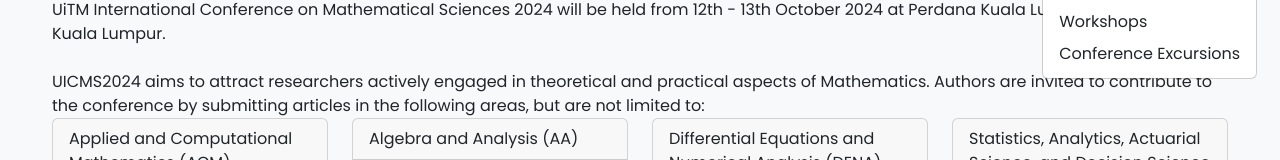
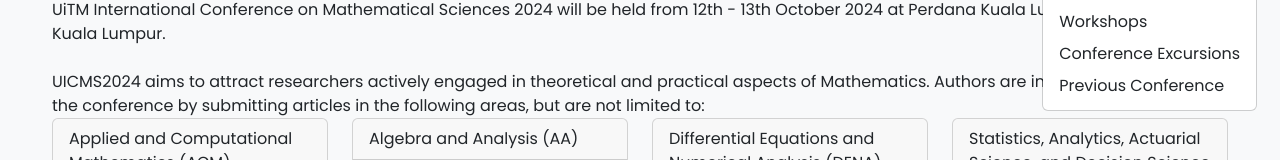
Before and after one commit to uicms2024/uicms2024.github.io, an Angular app: page /call4papers in a window 1280 px wide. Both pictures are taken after a click on the button "Information". Shown: the part 213-373 px from the top of the page. Built offline with nearby package versions, Linux system fonts and the light colour scheme.

Commit message:
Add past conference

```diff
--- a/src/app/header/header.component.html
+++ b/src/app/header/header.component.html
@@ -31,6 +31,7 @@
             <li><a class="dropdown-item" href="/venue">Venue</a></li>
             <li><a class="dropdown-item" href="/workshop">Workshops</a></li>
             <li><a class="dropdown-item" href="/trip">Conference Excursions</a></li>
+            <li><a class="dropdown-item" href="https://cmt.nuu.uz/en/pastevents/">Previous Conference</a></li>
           </ul>
         </li>
         <li class="nav-item dropdown show">
```
